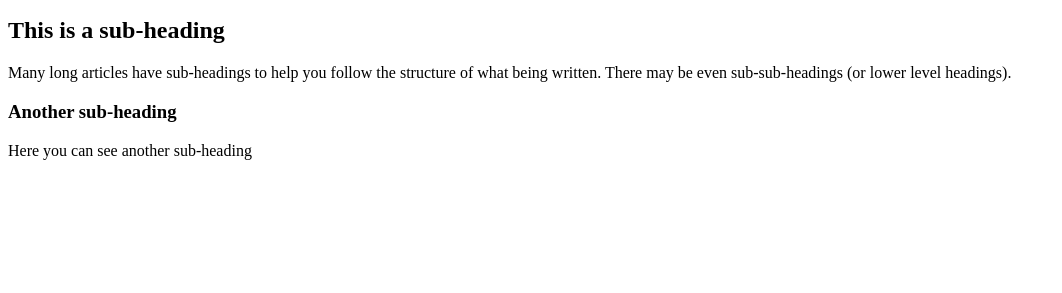
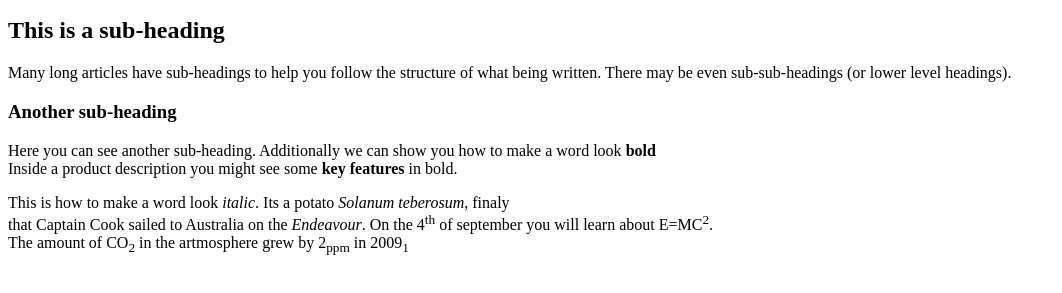
Before and after one commit to nautjay/Git_test, a plain HTML site: page index.html in a window 1280 px wide. Shown: the part 87-380 px from the top of the page, without its empty margins (0-1062 px from the left). Drawn offline with Linux system fonts and the light colour scheme.

Commit message:
edit index.html

```diff
--- a/index.html
+++ b/index.html
@@ -2,7 +2,7 @@
 <html>
     <head>
         <title>
-            My fist Project
+            Random Gabbage as I learn to code
         </title>
     </head>
     <body>
@@ -22,7 +22,13 @@
             Another sub-heading
         </h3>
         <p>
-            Here you can see another sub-heading
+            Here you can see another sub-heading. Additionally we can show you how to make a word look <b>bold</b><br>
+            Inside a product description you might see some <b>key features</b> in bold.
+        </p>
+        <p>
+            This is how to make a word look <i>italic</i>. Its a potato <i>Solanum teberosum</i>, finaly <br> that Captain Cook sailed to Australia on the <i>Endeavour</i>.
+            On the 4<sup>th</sup> of september you will learn about E=MC<sup>2</sup>.<br>
+            The amount of CO<sub>2</sub> in the artmosphere grew by 2<sub>ppm</sub> in 2009<sub>1</sub>
         </p>
     </body>
 </html>
```
